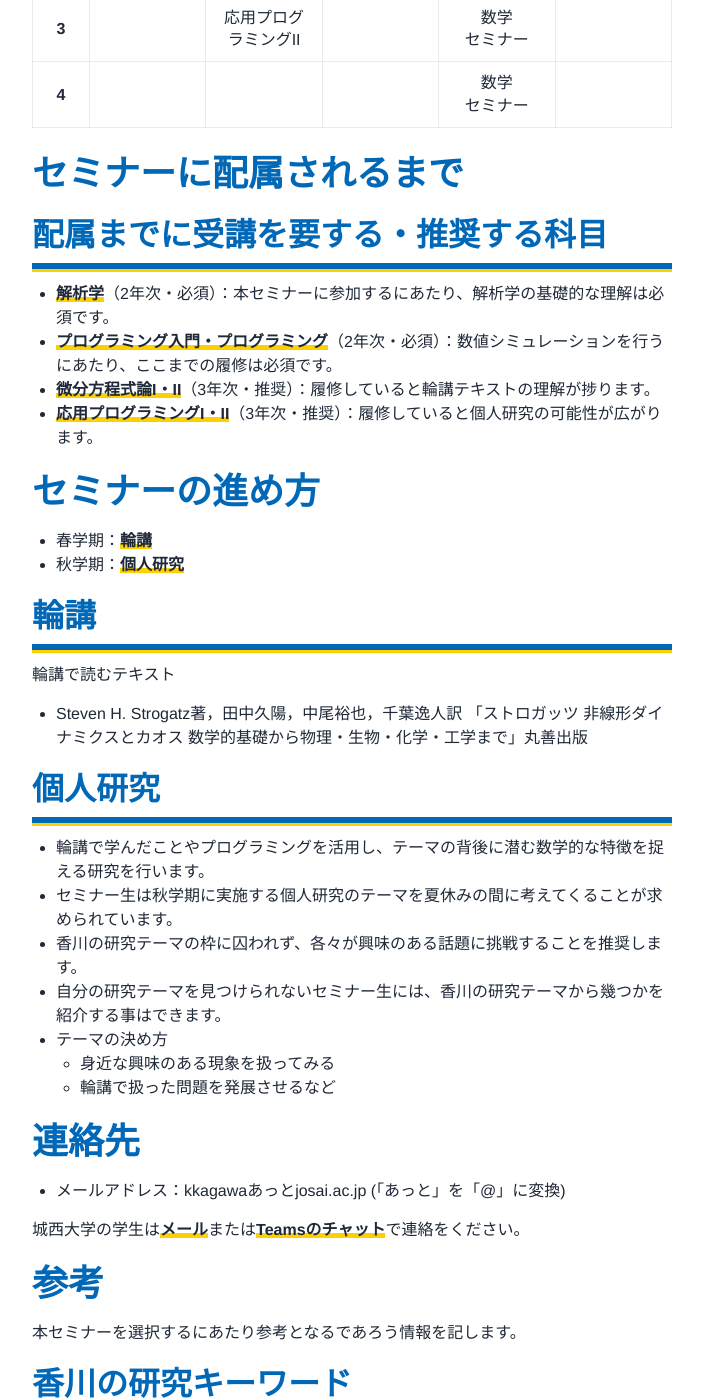
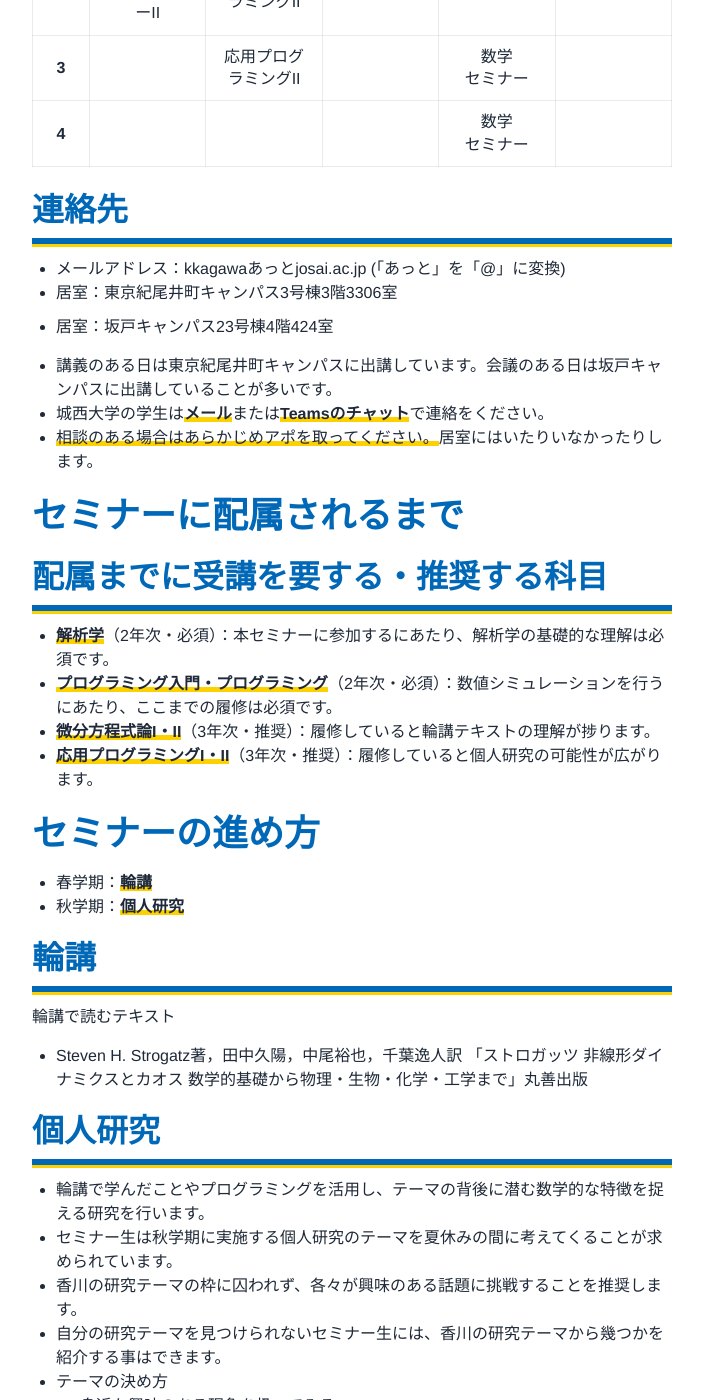
Before and after one commit to k16kgw/k16kgw.github.io, a Jekyll site: the page built from index.md, in a window 1280 px wide and 1400 px high, scrolled down 1755 px. Shown: the whole window, without its empty margins (288-991 px from the left). Built offline with Jekyll 4.4.1, drawn with Linux system fonts in a browser that asks for light colours; some of the changed text lies outside the part shown.

Commit message:
add class

```diff
--- a/index.md
+++ b/index.md
@@ -38,7 +38,9 @@ title: top page
   </tbody>
 </table>
 
-## 香川の講義日程
+## 香川の時間割
+
+[過去の時間割](/pages/class.md)
 
 ### 春学期
 
@@ -76,7 +78,7 @@ title: top page
       <td>応用プログラミングI</td>
       <td></td>
       <td>数学<br>セミナー</td>
-      <td></td>
+      <td>会議<br>（不定期）</td>
     </tr>
     <tr>
       <td>4</td>
@@ -84,7 +86,7 @@ title: top page
       <td>応用プログラミングI</td>
       <td></td>
       <td>数学<br>セミナー</td>
-      <td></td>
+      <td>会議<br>（不定期）</td>
     </tr>
   </tbody>
 </table>
@@ -138,6 +140,16 @@ title: top page
   </tbody>
 </table>
 
+## 連絡先
+
+- メールアドレス：kkagawaあっとjosai.ac.jp (「あっと」を「@」に変換)
+- 居室：東京紀尾井町キャンパス3号棟3階3306室
+- 居室：坂戸キャンパス23号棟4階424室
+
+- 講義のある日は東京紀尾井町キャンパスに出講しています。会議のある日は坂戸キャンパスに出講していることが多いです。
+- 城西大学の学生は<span class="highlight">**メール**</span>または<span class="highlight">**Teamsのチャット**</span>で連絡をください。
+- <span class="highlight">相談のある場合はあらかじめアポを取ってください。</span>居室にはいたりいなかったりします。
+
 # セミナーに配属されるまで
 
 ## 配属までに受講を要する・推奨する科目
@@ -168,12 +180,6 @@ title: top page
 - テーマの決め方
   - 身近な興味のある現象を扱ってみる
   - 輪講で扱った問題を発展させるなど
-
-# 連絡先
-
-- メールアドレス：kkagawaあっとjosai.ac.jp (「あっと」を「@」に変換)
-
-城西大学の学生は<span class="highlight">**メール**</span>または<span class="highlight">**Teamsのチャット**</span>で連絡をください。
 
 # 参考
 
```
Also changed, not shown: pages/class.md (added, +56 -0 lines).
